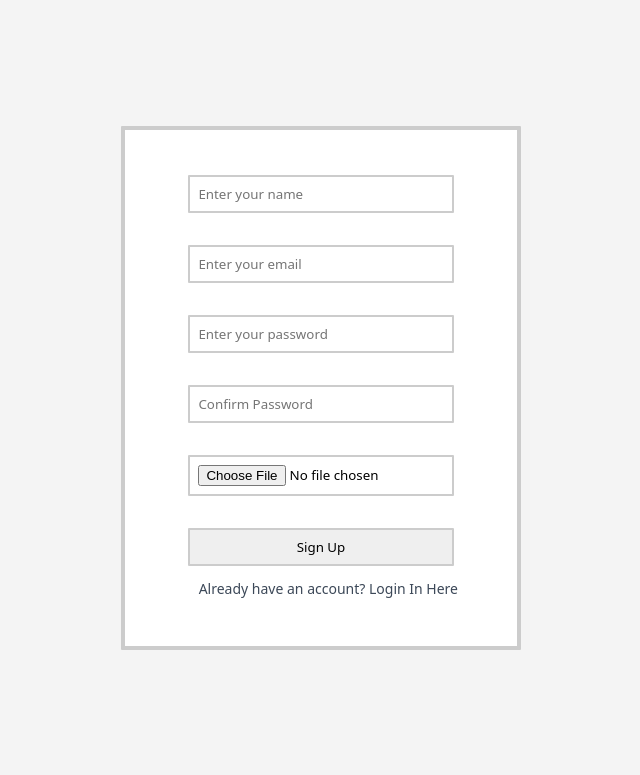
After one commit to syedmdzarif/Shondhan, a PHP site: page /signup_jobseeker.php in a window 1280 px wide. The commit adds this page. Shown: the top 775 px of the page, without its empty margins (319-959 px from the left). Run offline with PHP 8.4, Linux system fonts and the light colour scheme.

Commit message:
Sign up and login commit by Zarif

```diff
--- /dev/null
+++ b/css/signup_jobseeker.css
@@ -0,0 +1,106 @@
+body {
+	background: #f4f4f4;
+	display: flex;
+	justify-content: center;
+	align-items: center;
+	height: 95vh;
+	flex-direction: column;
+}
+
+*{
+	font-family: system-ui;
+	box-sizing: border-box;
+}
+
+form {
+	width: 400px;
+	border: 4px solid #ccc;
+	padding: 40px;
+	background: #fff;
+	border-radius: 1px;
+}
+
+h2 {
+	text-align: center;
+	margin-bottom: 20px;
+	margin-top: 10px;
+}
+
+input, select {
+	display: block;
+	border: 2px solid #ccc;
+	width: 85%;
+	padding: 8px;
+	margin: 5px auto;
+	border-radius: 1px;
+}
+
+button {
+	float: right;
+	background: #3c4858;
+	padding: 10px 15px;
+	color: #fff;
+	border-radius: 4px;
+	margin-right: 30px;
+	border: none;
+}
+button:hover{
+	opacity: .7;
+	background: #e06706;
+	color: #fff;
+}
+
+
+a {
+	font-size: 14px;
+	display: inline-block;
+	padding: 8px;
+	margin-left: 22px;
+	text-decoration: none;
+	color: #3c4858;
+}
+
+a:hover{
+	opacity: .5;
+}
+
+.error{
+	background: #F2DEDE;
+	color: #A94442;
+	padding: 10px;
+	width: 95%;
+	border-radius: 5px;
+	margin: 20px auto;
+}
+
+.success{
+	background: #b1deb9;
+	color: #32693c;
+	padding: 10px;
+	width: 95%;
+	border-radius: 5px;
+	margin: 20px auto;
+}
+
+h1{
+	text-align: center;
+	color: #000;
+}
+
+
+.logout {
+	float: right;
+	background: #3c4858;
+	padding: 10px 15px;
+	color: #fff;
+	border-radius: 5px;
+	margin-right: 30px;
+	border: none;
+	text-decoration: none;
+}
+
+.logout:hover{
+	opacity: .7;
+	background: #e06706;
+	color: #fff;
+}
--- a/signup.php
+++ b/signup.php
@@ -16,10 +16,10 @@
   <table >
     <tr>
       <td>
-        <a href="signup_worker.php" ><h2><text style="color:#666666">Job Seeker</text></h2></a>
+        <a href="signup_jobseeker.php" ><h2><text style="color:#666666">Job Seeker</text></h2></a>
       </td>
       <td>
-        <a href="login_worker.php"><text style="color:#666666"><b>Log In As Job Seeker Here </b><p>Lorem Ipsum printer took a galley. It has survived not only, but also the leap into electronic typesetting, remaining essentially unchanged. </p></text></a>
+        <a href="login_jobseeker.php"><text style="color:#666666"><b>Log In As Job Seeker Here </b><p>Lorem Ipsum printer took a galley. It has survived not only, but also the leap into electronic typesetting, remaining essentially unchanged. </p></text></a>
       </td>
     </tr>
     <tr>
--- /dev/null
+++ b/signup_jobseeker.php
@@ -0,0 +1,84 @@
+<?php
+
+$conn = mysqli_connect('localhost','root','','shondhan') or die('connection failed');
+
+if(isset($_POST['submit'])){
+
+   $name = mysqli_real_escape_string($conn, $_POST['name']);
+   $email = mysqli_real_escape_string($conn, $_POST['email']);
+   $pass = mysqli_real_escape_string($conn, md5($_POST['password']));
+   $cpass = mysqli_real_escape_string($conn, md5($_POST['confirm_password']));
+   $image = $_FILES['image']['name'];
+   $image_size = $_FILES['image']['size'];
+   $image_tmp_name = $_FILES['image']['tmp_name'];
+   $image_folder = 'uploaded_img/'.$image;
+
+   $select = mysqli_query($conn, "SELECT * FROM `jobseeker` WHERE email = '$email' AND password = '$pass'") or die('query failed');
+
+   if(mysqli_num_rows($select) > 0){
+      $message[] = 'User already exist';
+   }else{
+      if($pass != $cpass){
+         $message[] = 'Confirm password not matched!';
+      }elseif($image_size > 2000000){
+         $message[] = 'Image size is too large!';
+      }else{
+         $insert = mysqli_query($conn, "INSERT INTO `jobseeker`(name, email, password, image) VALUES('$name', '$email', '$pass', '$image')") or die('query failed');
+
+         if($insert){
+            move_uploaded_file($image_tmp_name, $image_folder);
+            $message[] = 'Sign up successful!';
+            header('location:index.php');
+         }else{
+            $message[] = 'Sign up failed!';
+         }
+      }
+   }
+}
+
+?>
+
+<!DOCTYPE html>
+<html lang="en">
+<head>
+   <meta charset="UTF-8">
+   <meta http-equiv="X-UA-Compatible" content="IE=edge">
+   <meta name="viewport" content="width=device-width, initial-scale=1.0">
+   <title>Shondhan</title>
+
+   <!-- custom css file link  -->
+   <link rel="stylesheet" href="css/signup_jobseeker.css">
+
+</head>
+<body>
+
+   <form action="" method="post" enctype="multipart/form-data">
+      <?php
+      if(isset($message)){
+         foreach($message as $message){
+            echo '<div class="message">'.$message.'</div>';
+         }
+      }
+      ?>
+
+      <input type="text" name="name" placeholder="Enter your name" class="box" required>
+      <br>
+
+      <input type="email" name="email" placeholder="Enter your email" class="box" required>
+      <br>
+
+      <input type="password" name="password" placeholder="Enter your password" class="box" required>
+      <br>
+
+      <input type="password" name="confirm_password" placeholder="Confirm Password" class="box" required>
+      <br>
+
+      <input type="file" name="image" class="box" accept="image/jpg, image/jpeg, image/png">
+      <br>
+      <input type="submit" name="submit" value="Sign Up">
+      <a href="login_worker.php">&nbspAlready have an account? Login In Here</a>
+   </form>
+</div>
+
+</body>
+</html>
```
Also changed, not shown: login_jobseeker.php (added, +66 -0 lines).
